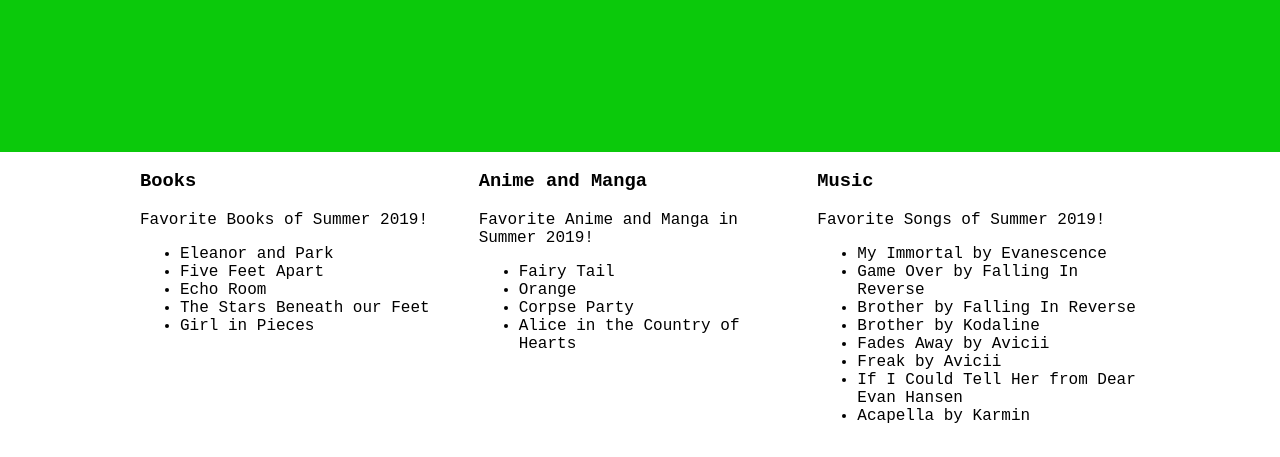
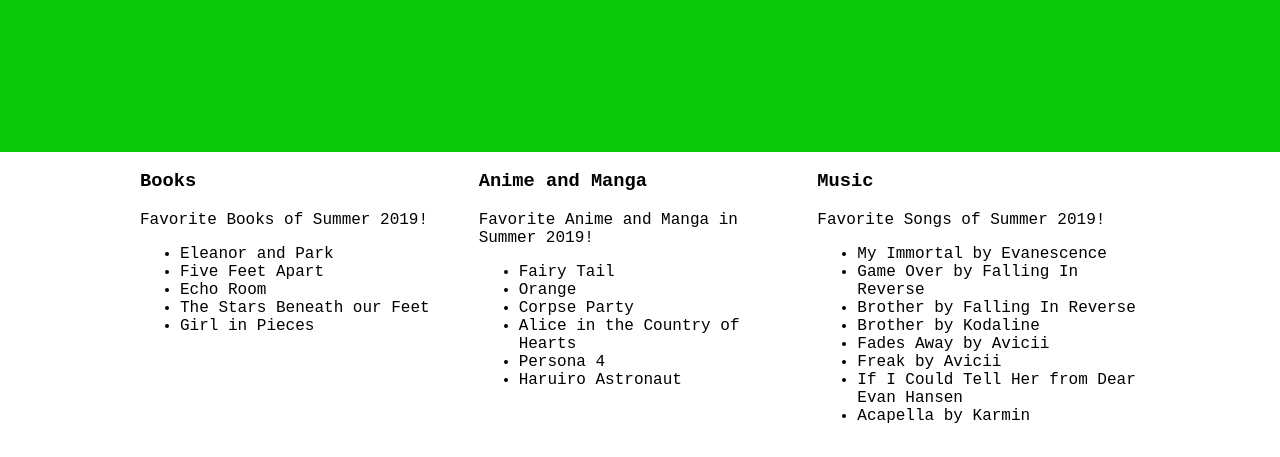
Before and after one commit to iwebstudent25/iwebstudent25.github.io, a plain HTML site: page index.html in a window 1280 px wide. Shown: the part 340-797 px from the top of the page. Drawn offline with nearby package versions, Linux system fonts and the light colour scheme.

Commit message:
added to manga and anime list

```diff
--- a/index.html
+++ b/index.html
@@ -51,6 +51,8 @@
                     <li>Orange</li>
                     <li>Corpse Party</li>
                     <li>Alice in the Country of Hearts</li>
+                    <li>Persona 4</li>
+                    <li>Haruiro Astronaut</li>
                 </ul>
             </div>
             <div class="category">
```
